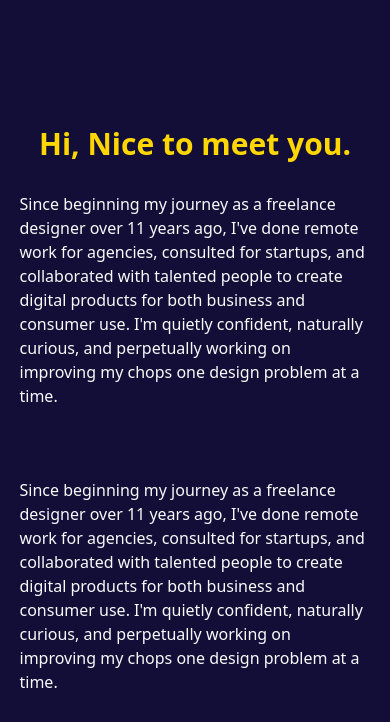
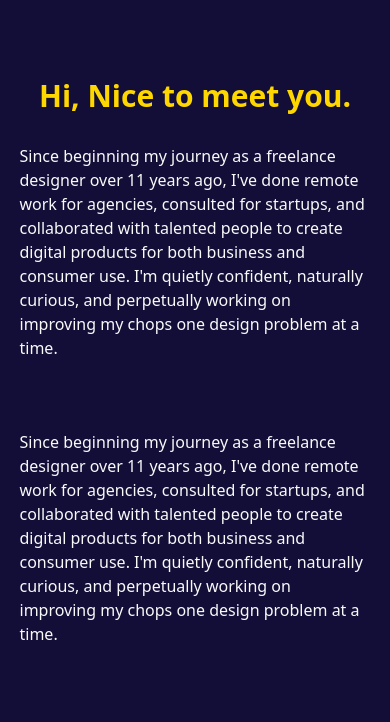
Before and after one commit to Martinsadepoju4/portfolio, a website: page index.html in a window 390 px wide. Shown: the part 762-1484 px from the top of the page. Drawn offline with nearby package versions, Linux system fonts and the light colour scheme; a web font is replaced by a local one.

```diff
--- a/index.html
+++ b/index.html
@@ -63,7 +63,7 @@
         </div>
       </header>
       <section class="dark-section bg-[#130e38] w-[100%] md:mt-[59vh] lg:mt-[100vh] mt-[90vh] ">
-        <div id="about" class="about  text-[#f9f9f9] lg:w-[80%] w-[90%] m-auto text-center py-32">
+        <div id="about" class="about  text-[#f9f9f9] lg:w-[80%] w-[90%] m-auto text-center lg:py-32 md:py-30 py-20">
           <h2 class="lg:text-4xl md:text-4xl text-3xl	mb-[30px] font-bold text-[#FFD700]">Hi, Nice to meet you.</h2>
           <p class="md:text-lg lg:text-lg lg:mb-[30px] mb-[70px] text-left	 ">Since beginning my journey as a freelance designer over 11 years ago, I've done remote work for agencies, consulted for startups, and collaborated with talented people to create digital products for both business and consumer use. I'm quietly confident, naturally curious, and perpetually working on improving my chops one design problem at a time. </p>
           <p class="md:text-lg lg:text-lg text-left	 ">Since beginning my journey as a freelance designer over 11 years ago, I've done remote work for agencies, consulted for startups, and collaborated with talented people to create digital products for both business and consumer use. I'm quietly confident, naturally curious, and perpetually working on improving my chops one design problem at a time. </p>
```
